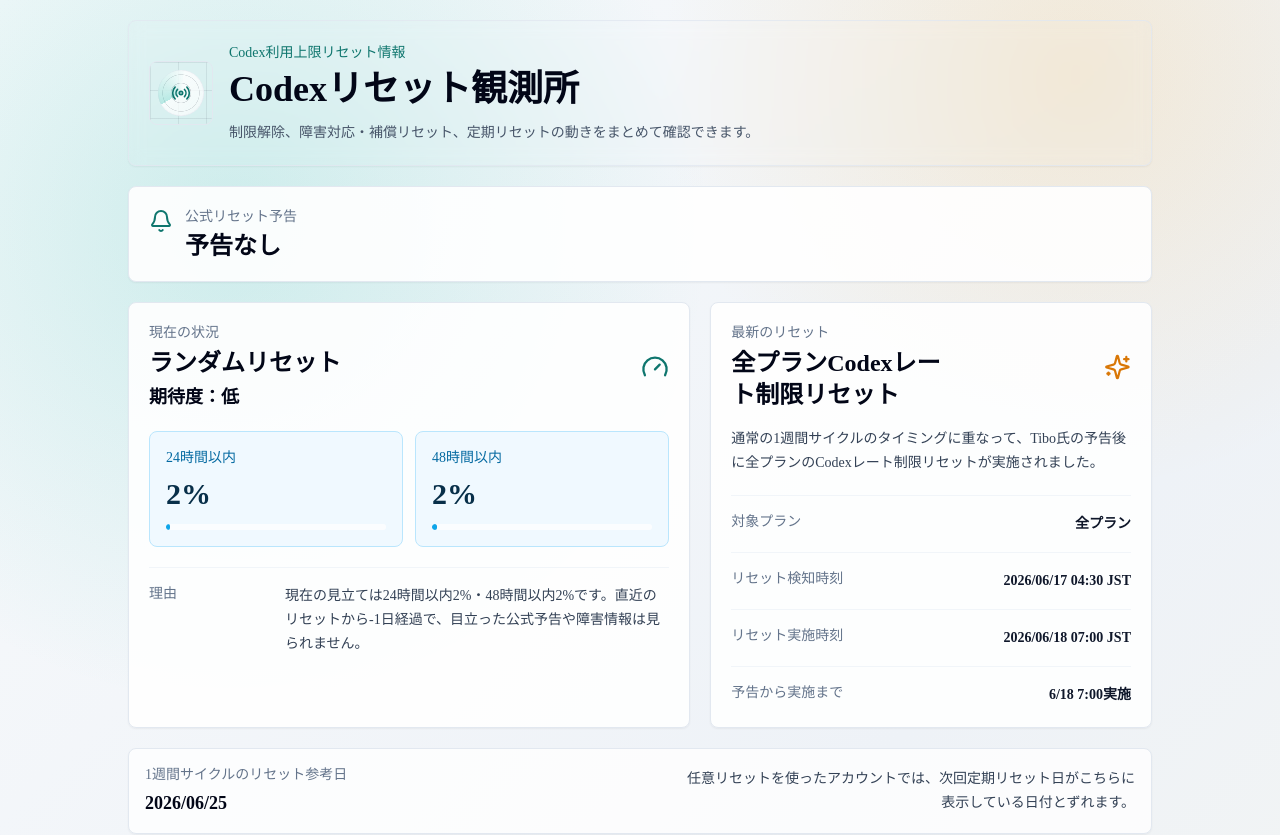
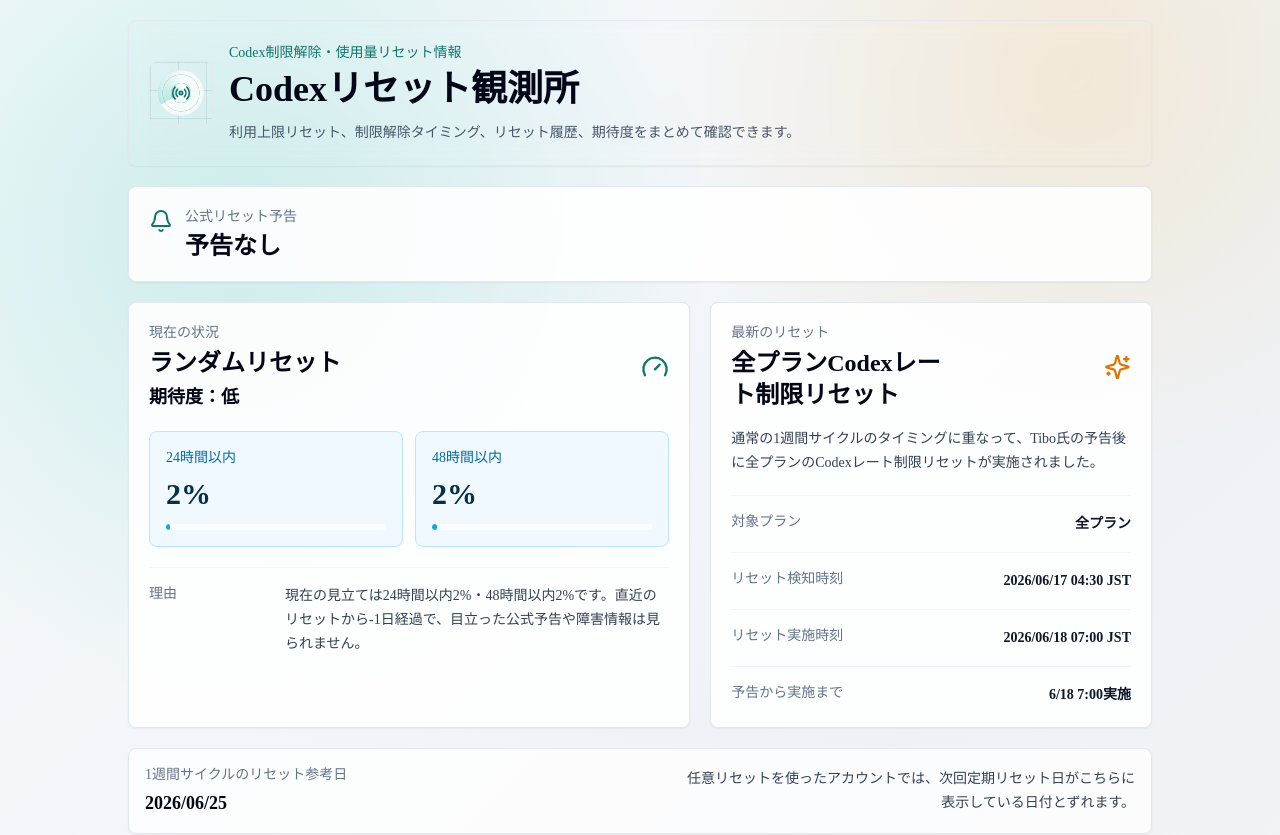
Before and after one commit to gussuri/codex-reset-observatory, a Next.js app: page / in a window 1280 px wide. Shown: the top 835 px of the page. Built offline with nearby package versions, Linux system fonts and the light colour scheme; no server answers.

Commit message:
Refine CTR copy for reset searches

```diff
--- a/app/layout.tsx
+++ b/app/layout.tsx
@@ -5,9 +5,9 @@
 const siteUrl = "https://codex-reset-observatory.vercel.app";
 const siteTitle = "Codexリセット観測所";
 const siteDescription =
-  "Codexの利用上限リセット、制限解除、障害対応・補償リセットの予告と履歴を整理。次回参考日やランダムリセット期待度も確認できます。";
+  "Codexの制限解除タイミング、使用量・利用上限リセットの履歴と期待度を整理。公式予告、補償リセット、次回参考日を確認できます。";
 const siteOgDescription =
-  "Codexの利用上限がいつ戻るかを確認する非公式サイト。公式予告、障害対応・補償リセット履歴、次回参考日、リセット期待度をまとめています。";
+  "Codexの使用量リセット、利用上限リセット、制限解除タイミングを追うサイト。リセット履歴、公式予告、補償リセット、期待度をまとめています。";
 const siteJsonLd = {
   "@context": "https://schema.org",
   "@type": "WebSite",
@@ -21,7 +21,7 @@
   metadataBase: new URL(siteUrl),
   applicationName: siteTitle,
   title: {
-    default: "Codex利用上限リセット情報 | 制限解除・補償リセット履歴",
+    default: "Codex制限解除・使用量リセット情報 | 利用上限リセット履歴",
     template: `%s | ${siteTitle}`,
   },
   description: siteDescription,
@@ -34,7 +34,10 @@
     "Codex リセット",
     "Codex リセット いつ",
     "Codex リセット タイミング",
+    "Codex 制限",
+    "Codex 制限 解除",
     "Codex トークン リセット",
+    "Codex 使用量",
     "Codex 使用量 リセット",
     "Codex 利用上限 リセット",
     "Codex 制限 リセット",
@@ -55,7 +58,7 @@
     "OpenAI Status",
   ],
   openGraph: {
-    title: "Codex利用上限リセット情報 | 制限解除・補償リセット履歴",
+    title: "Codex制限解除・使用量リセット情報 | 利用上限リセット履歴",
     description: siteOgDescription,
     url: siteUrl,
     siteName: siteTitle,
@@ -72,7 +75,7 @@
   },
   twitter: {
     card: "summary_large_image",
-    title: "Codex利用上限リセット情報 | 制限解除・補償リセット履歴",
+    title: "Codex制限解除・使用量リセット情報 | 利用上限リセット履歴",
     description: siteOgDescription,
     images: ["/og-image.png"],
   },
--- a/components/RadarDashboard.tsx
+++ b/components/RadarDashboard.tsx
@@ -123,13 +123,13 @@
             </div>
             <div>
               <p className="text-sm font-medium leading-6 text-teal-700">
-                Codex利用上限リセット情報
+                Codex制限解除・使用量リセット情報
               </p>
               <h1 className="mt-1 whitespace-nowrap text-[1.35rem] font-semibold leading-tight tracking-normal text-slate-950 sm:text-4xl">
                 Codexリセット観測所
               </h1>
               <p className="mt-3 max-w-2xl text-sm leading-6 text-slate-600">
-                制限解除、障害対応・補償リセット、定期リセットの動きをまとめて確認できます。
+                利用上限リセット、制限解除タイミング、リセット履歴、期待度をまとめて確認できます。
               </p>
             </div>
           </div>
```
